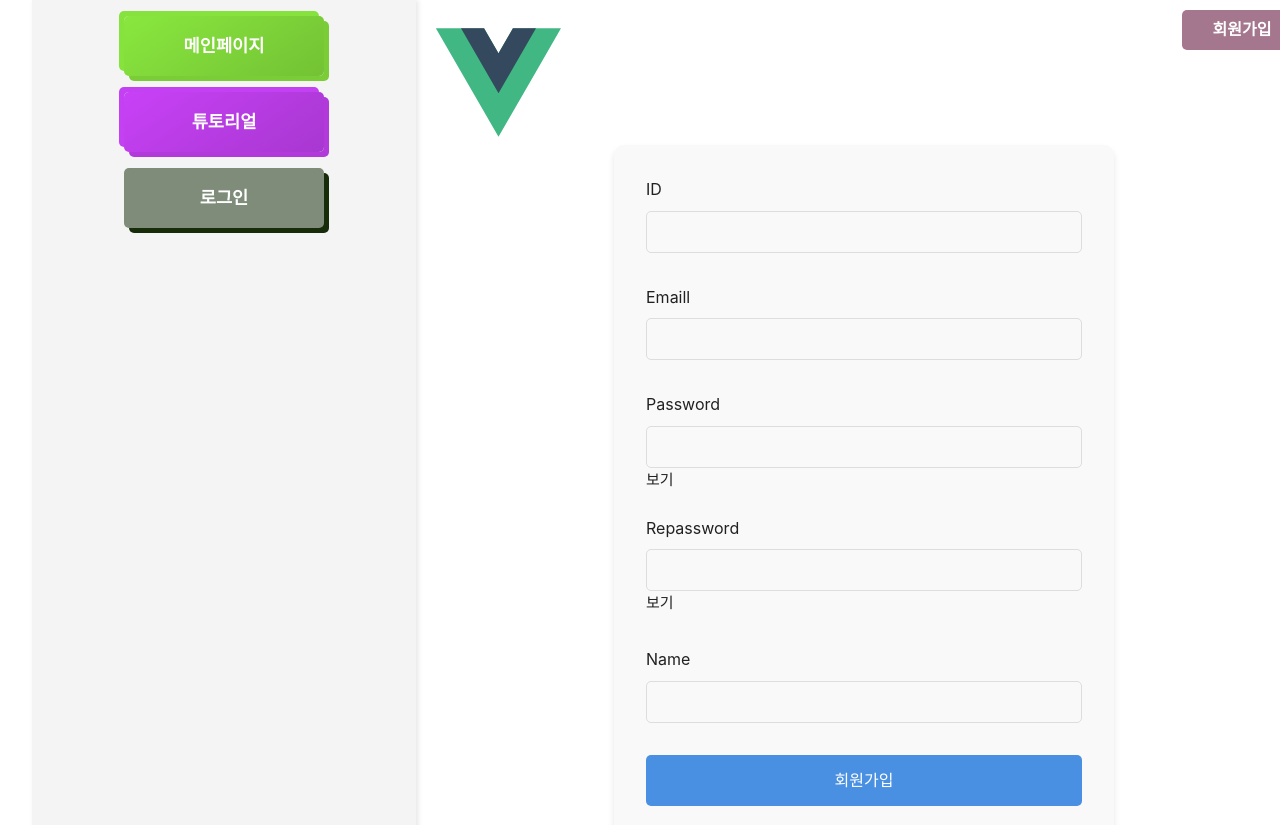
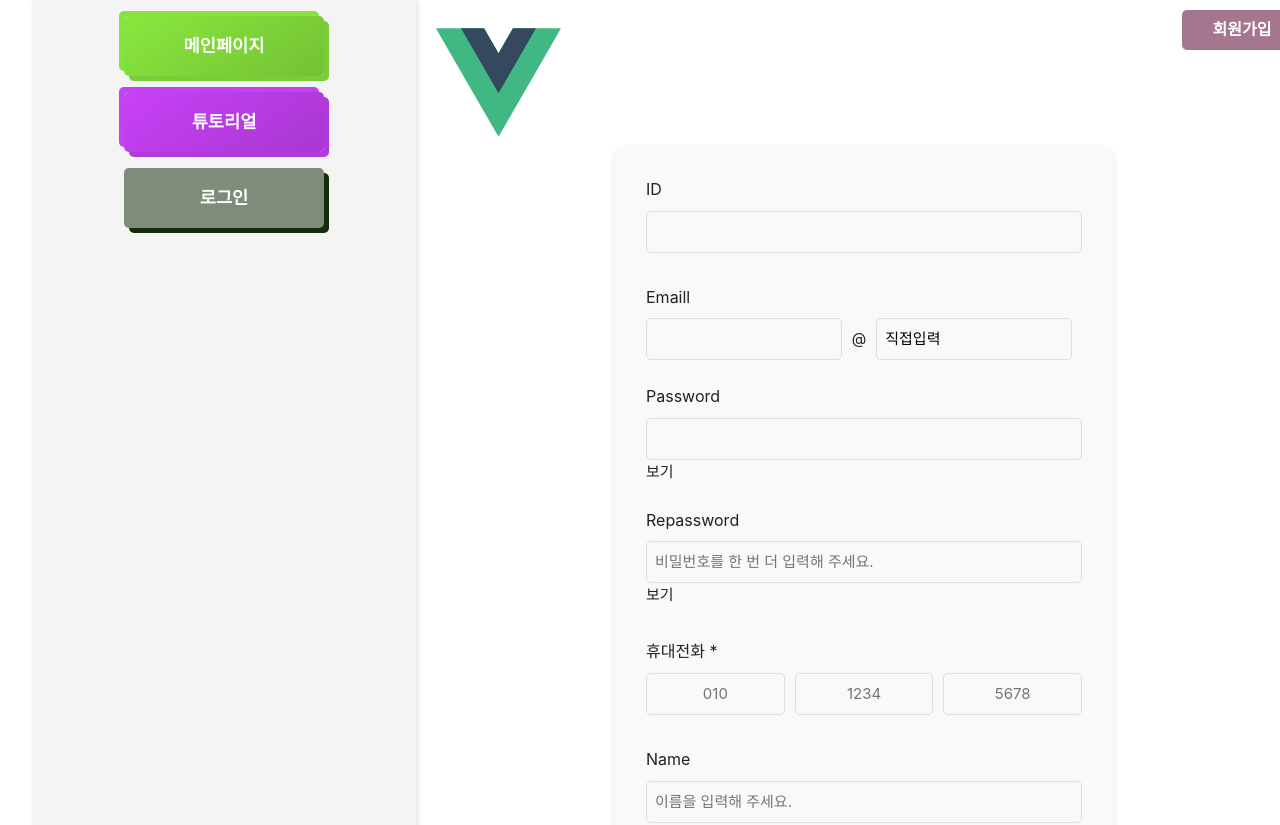
Before and after one commit to feed-mina/AI-Diary-Vue.js-, a Vue app: page /signup in a window 1280 px wide. Shown: the top 825 px of the page. Built offline with nearby package versions, Linux system fonts and the light colour scheme.

Commit message:
회원가입 페이지 수정[2024-12-24]

```diff
--- a/src/page/AgrrementPolicy.vue
+++ b/src/page/AgrrementPolicy.vue
@@ -1,11 +1,130 @@
 <script>
+import { ref } from 'vue';
+
 export default {
-  name: 'AgreementPolicy', // 다중 단어 이름으로 변경
+  name: 'AgreementPolicy',
+  setup() {
+    // 약관 동의 상태
+    const allAgree = ref(false);
+    const requiredAgreements = ref([
+      { id: 1, text: '[필수] 이용약관', agreed: false },
+      { id: 2, text: '[필수] 전자금융거래 이용약관', agreed: false },
+      { id: 3, text: '[필수] 개인정보 수집동의서', agreed: false },
+    ]);
+
+    const optionalAgreements = ref([
+      { id: 4, text: '[선택] 개인정보 수집동의서', agreed: false },
+      { id: 5, text: '[선택] 위치기반서비스 이용약관', agreed: false },
+    ]);
+
+    // 전체 동의 토글
+    const toggleAllAgree = () => {
+      const isAgree = allAgree.value;
+      requiredAgreements.value.forEach((agreement) => (agreement.agreed = isAgree));
+      optionalAgreements.value.forEach((agreement) => (agreement.agreed = isAgree));
+    };
+
+    // 필수 약관 체크
+    const isAllRequiredAgreed = () => {
+      return requiredAgreements.value.every((agreement) => agreement.agreed);
+    };
+
+    // 개별 약관 동의 변경
+    const toggleAgreement = () => {
+      allAgree.value =
+        isAllRequiredAgreed() &&
+        optionalAgreements.value.every((agreement) => agreement.agreed);
+    };
+
+    return {
+      allAgree,
+      requiredAgreements,
+      optionalAgreements,
+      toggleAllAgree,
+      toggleAgreement,
+    };
+  },
 };
 </script>
 
 <template>
-  <div class="aggrementpolicy">
-    <h1>AgreementPolicy</h1>
+  <div class="agreement-policy">
+    <h2>약관 동의</h2>
+    <!-- 전체 동의 -->
+    <div class="agreement-item">
+      <label>
+        <input type="checkbox" v-model="allAgree" @change="toggleAllAgree" />
+        약관 전체 동의
+      </label>
+    </div>
+
+    <!-- 필수 동의 항목 -->
+    <h3>필수 동의 항목</h3>
+    <div v-for="agreement in requiredAgreements" :key="agreement.id" class="agreement-item">
+      <label>
+        <input
+          type="checkbox"
+          v-model="agreement.agreed"
+          @change="toggleAgreement"
+        />
+        {{ agreement.text }}
+      </label>
+    </div>
+
+    <!-- 선택 동의 항목 -->
+    <h3>선택 동의 항목</h3>
+    <div v-for="agreement in optionalAgreements" :key="agreement.id" class="agreement-item">
+      <label>
+        <input
+          type="checkbox"
+          v-model="agreement.agreed"
+          @change="toggleAgreement"
+        />
+        {{ agreement.text }}
+      </label>
+    </div>
+
+    <!-- 다음 단계 버튼 -->
+    <button
+      :disabled="!isAllRequiredAgreed()"
+      class="next-button"
+    >
+      다음 단계
+    </button>
   </div>
 </template>
+
+<style scoped>
+.agreement-policy {
+  padding: 20px;
+  max-width: 500px;
+  margin: auto;
+  font-family: Arial, sans-serif;
+}
+
+.agreement-item {
+  margin-bottom: 10px;
+}
+
+h3 {
+  margin-top: 20px;
+}
+
+.next-button {
+  width: 100%;
+  padding: 10px;
+  background-color: #4caf50;
+  color: white;
+  border: none;
+  border-radius: 5px;
+  font-size: 16px;
+  cursor: pointer;
+  margin-top: 20px;
+  transition: background-color 0.3s;
+}
+
+.next-button:disabled {
+  background-color: #ccc;
+  cursor: not-allowed;
+}
+</style>
--- a/src/page/SignupPage.vue
+++ b/src/page/SignupPage.vue
@@ -14,11 +14,19 @@ export default {
     // 쿠키 객체 생성
     const cookies = new Cookies();
     const signUpData =  ref({
+      emailPrefix:"",
+      emailDomain:"",
+      customDomain:"",
       userId:"",
       password:"",
       rePassword:"",
       email:"",
       name:"",
+      phone:{
+        first:"",
+        middle:"",
+        last:"",
+      }
     });
 
     const errorWarning = ref({
@@ -27,17 +35,21 @@ export default {
       rePassword:  false,
       email : false,
       name:  false,
+      phone: false,
     });
     const emailErrorMessage = ref("");
     const idErrorMessage = ref("");
     const passwordErrorMessage = ref("");
     const nameErrorMessage = ref("");
+    const phoneErrorMessage = ref("");
 
     const idValid = ref(true);
     const passwordValid = ref(true);
     const rePasswordValid = ref(true);
     const nameValid = ref(true);
     const emailValid = ref(true);
+    const phoneValid = ref(true);
+
     const showPassword = ref(false);
     const showRePassword = ref(false);
     const togglePasswordVisibility = () =>{
@@ -71,7 +83,7 @@ export default {
     const checkPassword = (password) => {
       const PaswrordExp = /^(?=.*[a-zA-Z])(?=.*\d)(?=.*[!@#$%^&*])[a-zA-Z\d!@#$^&*]{8,}$/; // 최소 8자, 문자, 숫자, 특수문자 포함
       passwordValid.value = PaswrordExp.test(password);
-      passwordErrorMessage.value = passwordErrorMessage.value ? "" : "비밀번호는 최소 8자 이상이며 문자, 숫자 특수문자를 포함해야 합니다."
+      passwordErrorMessage.value = passwordErrorMessage.value ? "" : "비밀번호는 영어, 숫자, 특수문자를 포함하여 8 자리 이상으로 설정해 주세요."
         errorWarning.value.password = !passwordValid.value;
       }
 
@@ -90,15 +102,42 @@ export default {
       }
 
     const checkEmail = async (email) => {
+      let fullEmail = "";
+      if(signUpData.value.emailDomain === "custom"){
+        fullEmail = `${signUpData.value.emailPrefix}@${signUpData.value.customDomain}`;
+      } else{
+        fullEmail = `${signUpData.value.emailPrefix}@${signUpData.value.emailDomain}`;
+      }
       const regEmailExp =
       /^[0-9a-zA-Z]([-_.]?[0-9a-zA-Z])*@[0-9a-zA-Z]([-_.]?[0-9a-zA-Z])*\.[a-zA-Z]{2,3}$/;
-      emailValid.value = regEmailExp.test(email);
-      emailErrorMessage.value = emailValid.value ? "유효하지 않는 이메일형식입니다." : ""
+      emailValid.value = regEmailExp.test(fullEmail);
+
+      if(!emailValid.value){
+        emailErrorMessage.value = "유효하지 않는 이메일형식입니다.";
+      }else{
+        emailValid.value = "";
+      }
       errorWarning.value.name = !emailValid.value;
+      signUpData.value.email = fullEmail;
     }
 
 
-
+    const validatePhone = () => {
+      const { first, middle, last } = signUpData.value.phone;
+      if (first.length === 3 && middle.length === 4 && last.length === 4) {
+        phoneValid.value = true;
+        phoneErrorMessage.value = "";
+      } else {
+        phoneValid.value = false;
+        phoneErrorMessage.value = "휴대폰 번호를 정확히 입력해주세요.";
+      }
+      errorWarning.value.phone = !phoneValid.value;
+    };
+    const handlePhoneInput = (field) => {
+      // 숫자만 입력 가능하도록 필터링
+      signUpData.value.phone[field] = signUpData.value.phone[field].replace(/[^0-9]/g, "");
+      validatePhone();
+    };
     const handleIdChange = (event) =>{
       checkId(event.target.value);
     }
@@ -106,8 +145,8 @@ export default {
     const handlePasswordChange = (event) =>{
       checkPassword(event.target.value);
     }
-    const handleEmailChange = (event) => {
-      checkEmail(event.target.value);
+    const handleEmailChange = () => {
+      checkEmail();
     };
 
 
@@ -187,7 +226,9 @@ const onClickSignUpButton = async () => {
       handleRePasswordChange,
       handleNameChange,
       onClickSignUpButton,
-      sendSignUpData
+      sendSignUpData,
+      phoneErrorMessage,
+      handlePhoneInput
     }
 
   }
@@ -213,17 +254,34 @@ const onClickSignUpButton = async () => {
       </div>
      </div>
 
+    <!--선택박스 사용해서 이메일 종류 선택이랑 input으로 직접입력하기 기능 -->
       <!-- 이메일 -->
       <div class="signUp-session">
         <div class="signUp-label">
           <label for="email" class="form-label">Emaill</label>
         </div>
       <div>
-        <input size="30"  type="email" v-model="signUpData.email" @input="handleEmailChange" class="signUp_form-input" name="email" id="email" aria-describedby="emailHelp"/>
+      <div style="display:flex; gap: 10px; align-items: center;">
+        <!--이메일 앞부분-->
+        <input size="20"  type="text" v-model="signUpData.emailPrefix" @input="handleEmailChange" class="signUp_form-input" name="email" id="email" aria-describedby="emailHelp"/>
+        <span>@</span>
+        <!--이메일 도메인 선택-->
+        <select v-model="signUpData.emailDomain" @change="handleEmailChange" class="signUp_form-input">
+          <option value="" disabled selected>직접입력</option>
+          <option value="naver.com">naver.com</option>
+          <option value="gmail.com">gmail.com</option>
+          <option value="nate.com">nate.com</option>
+          <option value="hanmail.net">hanmail.net</option>
+          <option value="daum.net">daum.net</option>
+          <option value="custon">직접입력</option>
+        </select>
+
+        <input size="30"  type="email" v-if="signUpData.emailDomain === 'custom'" v-model="signUpData.customDomain" @input="handleEmailChange" class="signUp_form-input" name="email" id="email" placeholder="도메인 입력" aria-describedby="emailHelp"/>
         <div class="signUp_form-oo" :style="{ color: errorWarning.email ? 'red' : 'black' }">
           {{ emailErrorMessage }}
         </div>
       </div>
+    </div>
     </div>
     <!--패스워드-->
     <div class="signUp-session">
@@ -246,7 +304,7 @@ const onClickSignUpButton = async () => {
       <label for="rePassword" class="form-label">Repassword</label>
      </div>
       <div>
-      <input size="30" :type="showRePassword ? 'text' : 'password'" v-model="signUpData.rePassword" @input="handleRePasswordChange" class="signUp_form-input" name="rePassword" id="rePassword"/>
+      <input size="30" :type="showRePassword ? 'text' : 'password'" v-model="signUpData.rePassword" @input="handleRePasswordChange" class="signUp_form-input" name="rePassword" id="rePassword" placeholder="비밀번호를 한 번 더 입력해 주세요.">
       <button type="button" @click="toggleRePasswordVisibility">
         {{  showRePassword ? '숨기기' : '보기' }}
       </button>
@@ -258,13 +316,52 @@ const onClickSignUpButton = async () => {
       </div>
       </div>
     </div>
+    <!--핸드폰 번호 3글자 +`-`+4글자  +`-`+4글자--->
+    <div class="signUp-session">
+  <div class="signUp-label">
+    <label for="phone" class="form-label">휴대전화 *</label>
+  </div>
+  <div style="display: flex; gap: 10px;">
+    <!-- 첫 번째 입력 필드 -->
+    <input
+      type="text"
+      v-model="signUpData.phone.first"
+      maxlength="3"
+      placeholder="010"
+      @input="handlePhoneInput('first')"
+      class="signUp_form-input phone-input"
+    />
+    <!-- 두 번째 입력 필드 -->
+    <input
+      type="text"
+      v-model="signUpData.phone.middle"
+      maxlength="4"
+      placeholder="1234"
+      @input="handlePhoneInput('middle')"
+      class="signUp_form-input phone-input"
+    />
+    <!-- 세 번째 입력 필드 -->
+    <input
+      type="text"
+      v-model="signUpData.phone.last"
+      maxlength="4"
+      placeholder="5678"
+      @input="handlePhoneInput('last')"
+      class="signUp_form-input phone-input"
+    />
+  </div>
+  <div class="signUp_form-oo" :style="{ color: errorWarning.phone ? 'red' : 'black' }">
+    {{ phoneErrorMessage }}
+  </div>
+</div>
+
     <!--이름-->
     <div class="signUp-session">
       <div class="signUp-label">
         <label for="name" class="form-label">Name</label>
       </div>
       <div>
-        <input size="30" type="text"   v-model="signUpData.name" @input="handleNameChange" class="signUp_form-input" name="name" id="name"/>
+        <input size="30" type="text"   v-model="signUpData.name" @input="handleNameChange" class="signUp_form-input" name="name" id="name" placeholder="이름을 입력해 주세요."/>
       <div class="signUp_form-oo">
         <div v-if="errorWarning.name"  :style="{ color: errorWarning.name ? 'red' : 'black' }">
 
@@ -274,6 +371,7 @@ const onClickSignUpButton = async () => {
 
       </div>
     </div>
+    <!-- -->
      <button type="button" @click="onClickSignUpButton"  class="signup_form_button">
       회원가입
      </button>
@@ -283,6 +381,18 @@ const onClickSignUpButton = async () => {
 </template>
 
 <style scoped>
+.phone-input {
+  width: 80px; /* 각 입력 필드 너비 */
+  border: 1px solid #ddd;
+  border-radius: 5px;
+  padding: 0.5rem;
+  text-align: center;
+}
+
+.phone-input:focus {
+  border: 1px solid #4a90e2;
+  outline: none;
+}
 
 .temp {
   display: flex;
```
